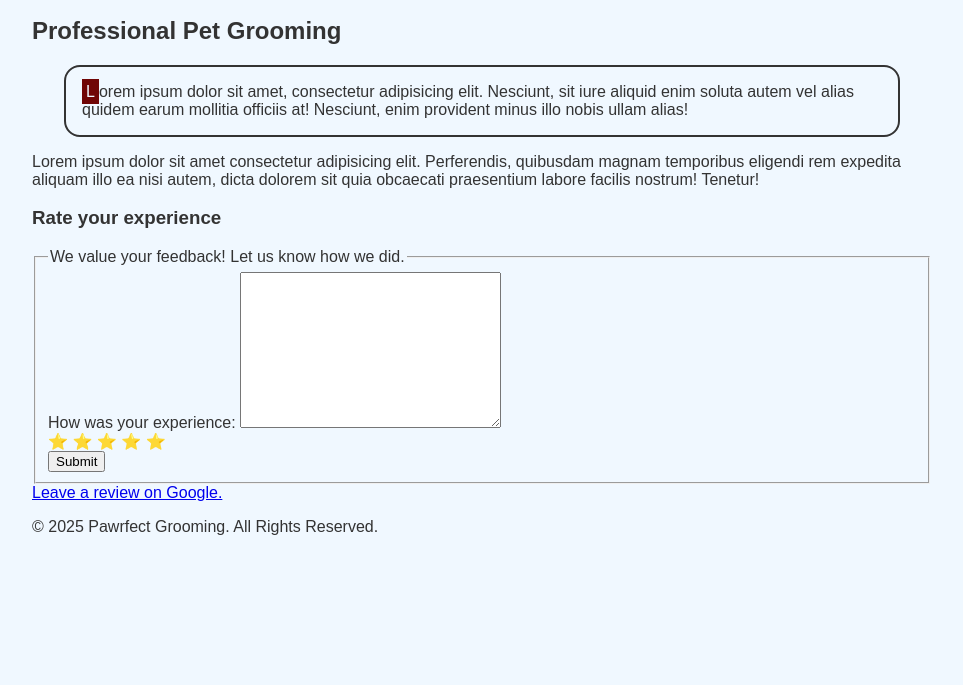
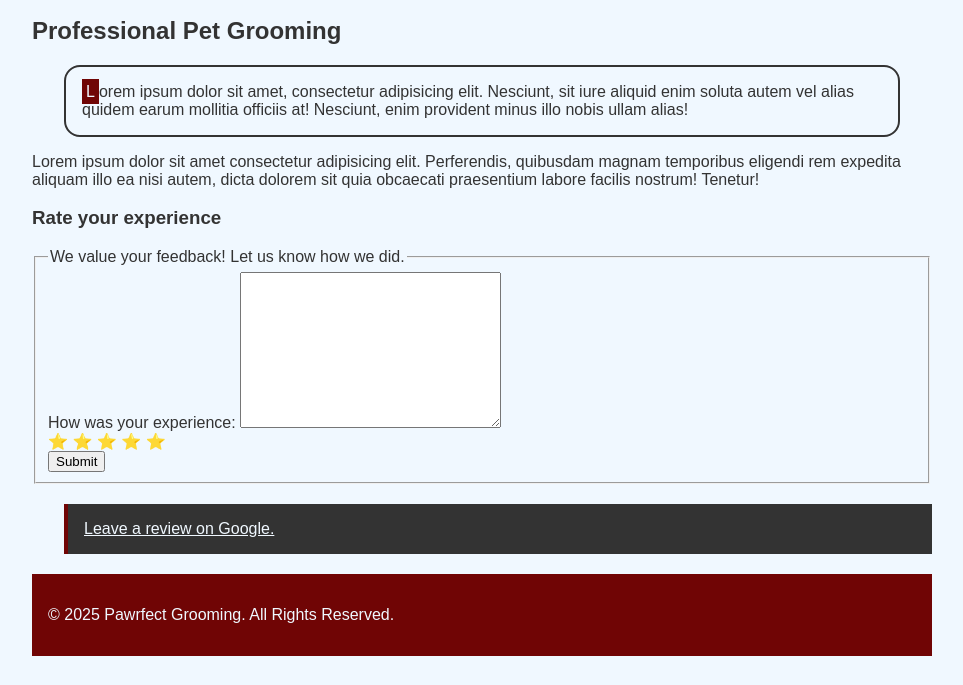
Before and after one commit to rubi0047/week_6_demo, a plain HTML site: page index.html in a window 1280 px wide. Shown: the part 115-800 px from the top of the page, without its empty margins (158-1121 px from the left). Drawn offline with Linux system fonts and the light colour scheme.

Commit message:
update 4

```diff
--- a/css/main.css
+++ b/css/main.css
@@ -13,7 +13,7 @@ body{
     padding: 0;
 }
 
-header{
+header, footer{
     display: flex;
     background-color: var(--primary-color);
     color: var(--light-color);
@@ -69,3 +69,30 @@ h2+p::first-letter{
 .stars span{
     cursor: pointer;
 }
+
+/* attribute slector */
+a[href=#]{
+
+}
+
+a[href^='http']{
+    border-left: 4px solid var(--primary-color);
+    margin-left: 2rem;
+    padding-left: 1rem;
+}
+
+p::selection{
+    background-color: var(--primary-color);
+    color: var(--light-color);
+}
+
+.google{
+    background-color: var(--dark-color);
+    color: var(--light-color);
+    display: block;
+    padding: 1rem;
+    margin: 20px 0;
+    width: calc(100% - 32px - 4px - 16px -16px);
+    /* width: calc(100% - 2rem - 4px - 1rem - 1rem);
+    width: calc(100% - 4rem - 4px); */
+}
```
